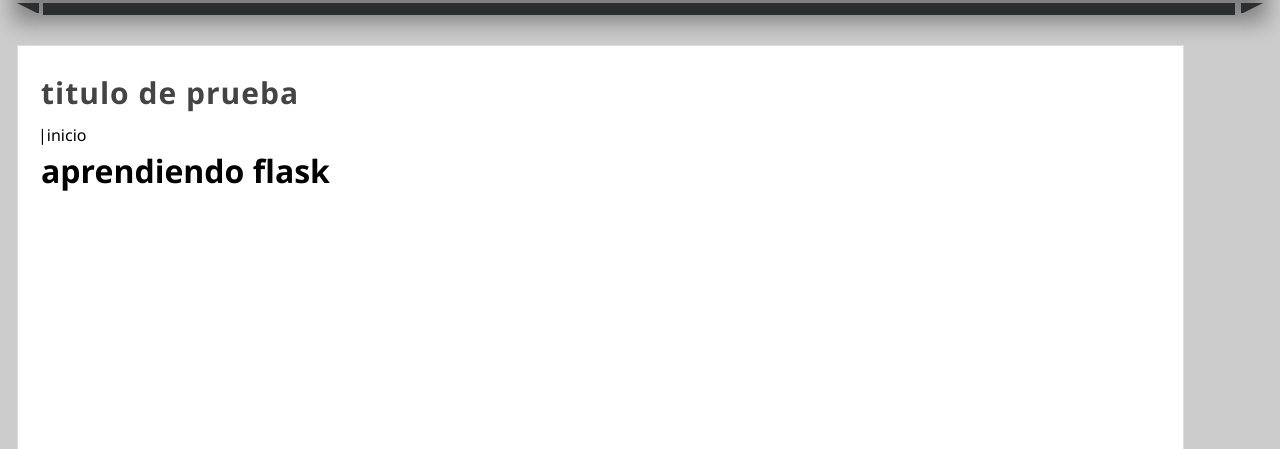
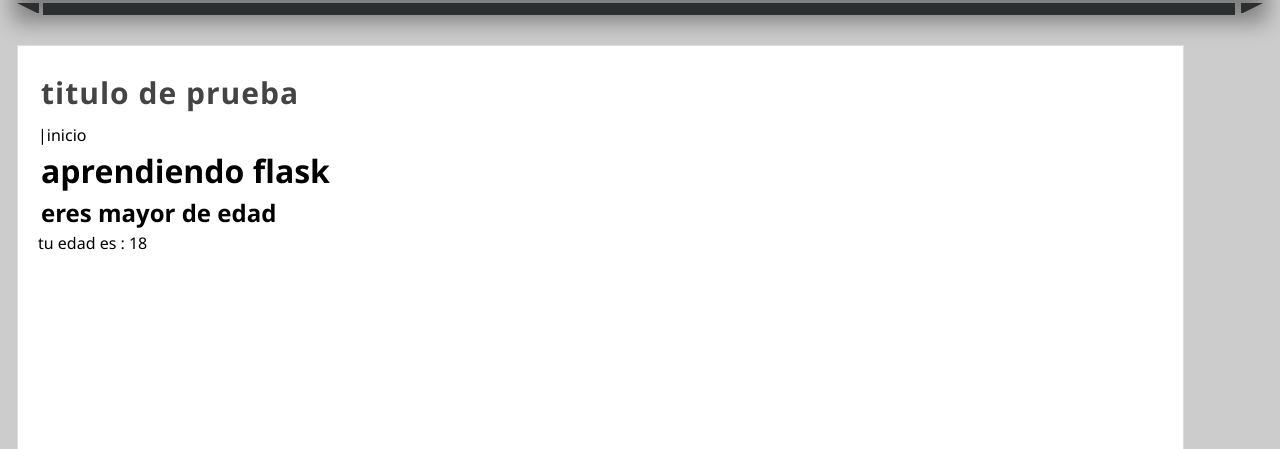
Before and after one commit to arxbullet/Flask-app-, a Flask app: page / in a window 1280 px wide. Shown: the part 202-651 px from the top of the page. Run offline with Flask 2, Linux system fonts and the light colour scheme.

Commit message:
condicionales en las templates

```diff
--- a/main.py
+++ b/main.py
@@ -17,7 +17,10 @@ def date_now():
 
 @app.route('/')
 def index(): # el nombre de la ruta es el nombre de la funcion
-    return render_template('index.html')
+    edad = 18
+
+    return render_template('index.html',
+                            edad=edad)
 
 #parametro opcional
 @app.route('/informacion')
--- a/templates/index.html
+++ b/templates/index.html
@@ -6,6 +6,14 @@
 
 {%block content%}
         <h1>aprendiendo flask</h1>
+
+        {% if edad >= 18%}
+                <h2>eres mayor de edad</h2>
+                  tu edad es : {{edad}}
+        {%else %}
+                 <h2>eres menor de edad</h2>
+                  tu edad es : {{edad}}
+        {%endif%}
 {%endblock%}
 
 {#
```
